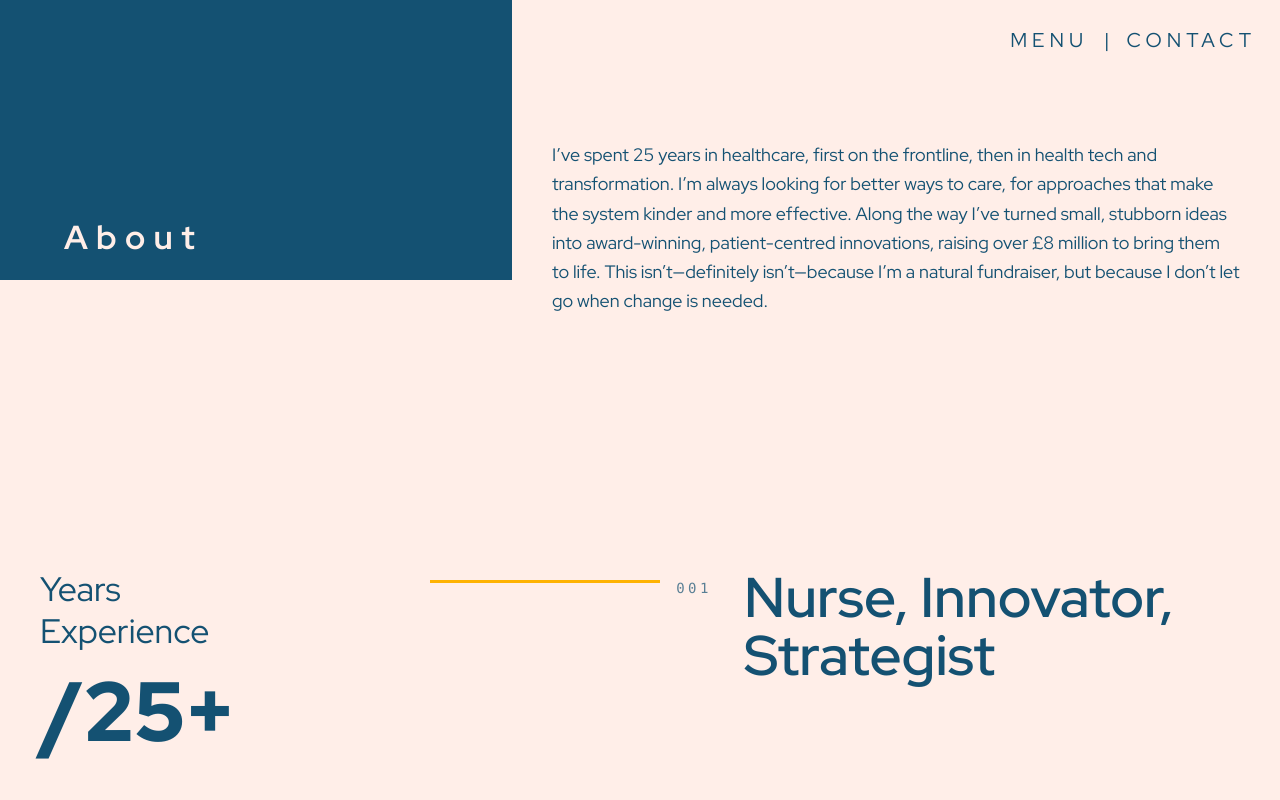
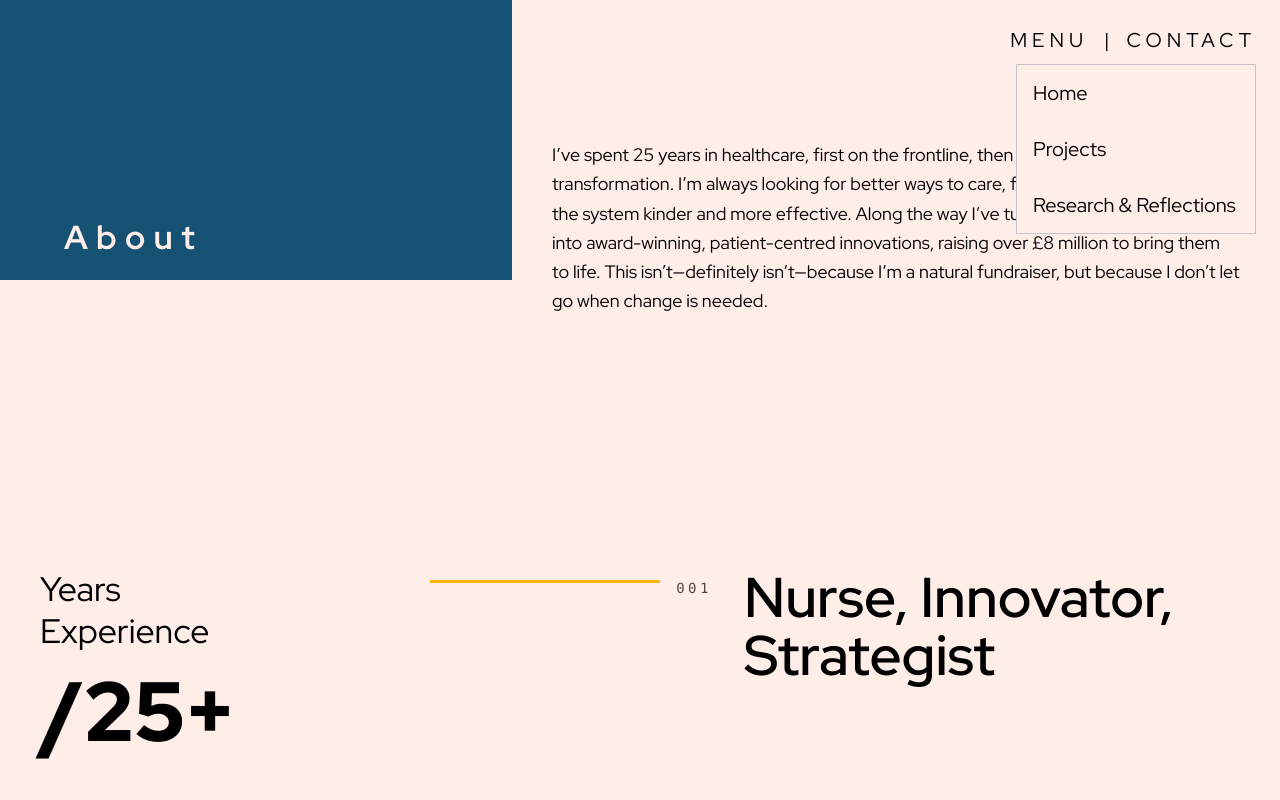
Before and after one commit to claudianeill1/venetia-site, a Next.js app: page /about in a window 1280 px wide. Both pictures are taken after a click on the button "MENU". Shown: the top 800 px of the page. Built offline with nearby package versions, Linux system fonts and the light colour scheme; a web font is replaced by a local one.

Commit message:
about complete

```diff
--- a/app/about/page.js
+++ b/app/about/page.js
@@ -6,7 +6,7 @@ import { useEffect, useRef, useState } from "react";
 export default function AboutPage() {
   const footerBandHeight = "15vh";
 
-  // MENU
+  // MENU: click to open; outside-click / Esc to close
   const [menuOpen, setMenuOpen] = useState(false);
   const menuRef = useRef(null);
 
@@ -28,17 +28,12 @@ export default function AboutPage() {
 
   return (
     <main
-      className="relative min-h-[100dvh] bg-[var(--bg)] text-[var(--fg)] overflow-x-clip"
+      className="relative min-h-[100dvh] bg-[var(--bg)] text-[var(--tg)] overflow-x-clip"
       style={{ fontFamily: "var(--font-redhat)" }}
     >
-      {/* ===== Sticky Top-right MENU / CONTACT ===== */}
+      {/* ===== MENU / CONTACT (click-only) ===== */}
       <header className="fixed top-6 right-6 z-30">
-        <div
-          ref={menuRef}
-          className="relative inline-block select-none"
-          onMouseEnter={() => setMenuOpen(true)}
-          onMouseLeave={() => setMenuOpen(false)}
-        >
+        <div ref={menuRef} className="relative inline-block select-none">
           <nav className="flex items-center gap-3 uppercase tracking-[0.25em] text-[18px] md:text-[20px]">
             <button
               type="button"
@@ -50,7 +45,9 @@ export default function AboutPage() {
               MENU
             </button>
             <span>|</span>
-            <a className="hover:opacity-80" href="#contact">CONTACT</a>
+            <a className="hover:opacity-80 text-[var(--tg)]" href="#contact">
+              CONTACT
+            </a>
           </nav>
 
           <div
@@ -60,23 +57,35 @@ export default function AboutPage() {
             }`}
             style={{
               background: "var(--bg)",
-              color: "var(--fg)",
+              color: "var(--tg)", // text colour -> --tg
               borderColor: "color-mix(in srgb, var(--fg) 25%, transparent)",
             }}
           >
-            <a className="block px-4 py-3 hover:opacity-80 hover:underline decoration-[0.5px] underline-offset-4" href="/" role="menuitem" onClick={() => setMenuOpen(false)}>Home</a>
-            <a className="block px-4 py-3 hover:opacity-80 hover:underline decoration-[0.5px] underline-offset-4" href="/#projects" role="menuitem" onClick={() => setMenuOpen(false)}>Projects</a>
-            <a className="block px-4 py-3 hover:opacity-80 hover:underline decoration-[0.5px] underline-offset-4" href="/#research" role="menuitem" onClick={() => setMenuOpen(false)}>Research &amp; Reflections</a>
+            {[
+              { href: "/", label: "Home" },
+              { href: "/#projects", label: "Projects" },
+              { href: "/#research", label: "Research & Reflections" },
+            ].map((item) => (
+              <a
+                key={item.href}
+                className="block px-4 py-3 hover:opacity-80 hover:underline decoration-[0.5px] underline-offset-4 text-[var(--tg)]"
+                href={item.href}
+                role="menuitem"
+                onClick={() => setMenuOpen(false)}
+              >
+                {item.label}
+              </a>
+            ))}
           </div>
         </div>
       </header>
 
-      {/* ===== Blue header block with "About" + intro text ===== */}
+      {/* ===== Hero ===== */}
       <section className="relative z-10 flex flex-col md:flex-row">
         {/* Blue block */}
         <div
           className="relative flex-shrink-0 w-full md:w-[40vw] h-[28vh] md:h-[35vh]"
-          style={{ background: "var(--fg)" }}
+          style={{ background: "var(--fg)" }} // background stays on --fg
         >
           <h1
             className="absolute left-[5vw] bottom-[2vh] font-bold tracking-[0.25em]"
@@ -86,12 +95,9 @@ export default function AboutPage() {
           </h1>
         </div>
 
-        {/* Text block beside / below the blue block */}
-        <div
-          className="flex items-center w-full md:flex-1 px-6 md:px-10 py-6 md:py-35"
-          style={{ height: "auto", minHeight: "unset" }}
-        >
-          <p className="max-w-none md:max-w-[60vw] text-[16px] md:text-[18px] leading-relaxed" style={{ color:"var(--fg)" }}>
+        {/* Intro text (monochrome -> --tg) */}
+        <div className="flex items-center w-full md:flex-1 px-6 md:px-10 py-6 md:py-35">
+          <p className="max-w-none md:max-w-[60vw] text-[16px] md:text-[18px] leading-relaxed text-[var(--tg)]">
             I’ve spent 25 years in healthcare, first on the frontline, then in health tech
             and transformation. I’m always looking for better ways to care, for approaches
             that make the system kinder and more effective. Along the way I’ve turned small,
@@ -102,7 +108,7 @@ export default function AboutPage() {
         </div>
       </section>
 
-      {/* ===== Rows layout (mobile: single column, desktop: 3 columns) ===== */}
+      {/* ===== Rows (monochrome copy on --tg; accent line stays) ===== */}
       <section className="relative z-10 mt-8 md:mt-12 w-full md:w-screen md:left-1/2 md:-translate-x-1/2">
         <div className="mx-auto w-full max-w-[1400px] px-4 sm:px-6 md:px-10">
           {[
@@ -111,8 +117,8 @@ export default function AboutPage() {
               label: ["Years", "Experience"],
               metric: "/25+",
               right: (
-                <h2 className="font-semibold leading-[1.05] text-[clamp(26px,5vw,56px)]">
-                  Nurse, Innovator,<br/>Strategist
+                <h2 className="font-semibold leading-[1.05] text-[clamp(26px,5vw,56px)] text-[var(--tg)]">
+                  Nurse, Innovator,<br />Strategist
                 </h2>
               ),
             },
@@ -121,7 +127,7 @@ export default function AboutPage() {
               label: ["Awards &", "Fellowships"],
               metric: "/10+",
               right: (
-                <div className="grid grid-cols-1 md:grid-cols-3 gap-x-12 gap-y-10">
+                <div className="grid grid-cols-1 md:grid-cols-3 gap-x-12 gap-y-10 text-[var(--tg)]">
                   <div>
                     <div className="font-mono tracking-wide mb-4 opacity-70">Awards</div>
                     <ul className="space-y-3">
@@ -148,7 +154,7 @@ export default function AboutPage() {
               label: ["Grants &", "Funding"],
               metric: "/£8mill+",
               right: (
-                <div className="grid grid-cols-1 sm:grid-cols-3 gap-x-12 gap-y-6">
+                <div className="grid grid-cols-1 sm:grid-cols-3 gap-x-12 gap-y-6 text-[var(--tg)]">
                   <div><div className="opacity-70">NIHR</div><div className="font-mono">/2</div></div>
                   <div><div className="opacity-70">SBRI</div><div className="font-mono">/1</div></div>
                   <div><div className="opacity-70">Health Foundation</div><div className="font-mono">/1</div></div>
@@ -161,7 +167,7 @@ export default function AboutPage() {
               label: ["Publications &", "Editorials"],
               metric: "/9+",
               right: (
-                <em className="font-semibold not-italic md:italic">
+                <em className="font-semibold not-italic md:italic text-[var(--tg)]">
                   List these with a hyperlink
                 </em>
               ),
@@ -173,6 +179,7 @@ export default function AboutPage() {
                 grid py-10 md:py-16 border-t first:border-t-0
                 gap-y-4 md:gap-y-0 md:gap-x-8
                 md:[grid-template-columns:minmax(220px,28vw)_minmax(160px,22vw)_1fr]
+                text-[var(--tg)]
               "
               style={{
                 borderColor: "color-mix(in srgb, var(--fg) 20%, transparent)",
@@ -181,17 +188,19 @@ export default function AboutPage() {
               {/* LEFT: label + metric */}
               <div>
                 <div className="text-[clamp(20px,5vw,34px)] leading-tight">
-                  {row.label.map((l) => <div key={l}>{l}</div>)}
+                  {row.label.map((l) => (
+                    <div key={l}>{l}</div>
+                  ))}
                 </div>
                 <div className="mt-2 md:mt-4 text-[clamp(32px,10vw,84px)] font-black leading-none">
                   {row.metric}
                 </div>
 
-                {/* Mobile only: small top-aligned rule */}
+                {/* Mobile-only small rule */}
                 <div className="mt-3 h-[2px] w-16 bg-[var(--accent)] md:hidden" />
               </div>
 
-              {/* MIDDLE: yellow rule + index (desktop only, top-aligned) */}
+              {/* MIDDLE: accent rule + index (top aligned, desktop only) */}
               <div className="hidden md:flex items-start pt-3">
                 <span className="h-[3px] w-full self-start" style={{ background: "var(--accent)" }} />
                 <span className="ml-4 mt-[-2px] font-mono tracking-[0.25em] text-sm opacity-70">
@@ -200,23 +209,23 @@ export default function AboutPage() {
               </div>
 
               {/* RIGHT: content */}
-              <div>{row.right}</div>
+              <div className="text-[var(--tg)]">{row.right}</div>
             </div>
           ))}
         </div>
       </section>
 
-      {/* ===== Footer band + footer ===== */}
+      {/* ===== Footer ===== */}
       <section id="contact" className="relative" style={{ height: footerBandHeight, background: "var(--bg)" }} />
       <footer className="relative">
         <div className="w-full bg-[var(--fg)] text-[var(--bg)]">
           <div className="mx-auto max-w-6xl px-6 py-8 text-center text-[11px] tracking-[0.25em] uppercase">
             <nav className="space-x-6">
-              <a className="hover:opacity-80" href="#linkedin">LinkedIn</a>
+              <a className="hover:opacity-80 text-[var(--bg)]" href="#linkedin">LinkedIn</a>
               <span>|</span>
-              <a className="hover:opacity-80" href="#substack">Substack</a>
+              <a className="hover:opacity-80 text-[var(--bg)]" href="#substack">Substack</a>
               <span>|</span>
-              <a className="hover:opacity-80" href="#contact">Contact</a>
+              <a className="hover:opacity-80 text-[var(--bg)]" href="#contact">Contact</a>
             </nav>
             <div className="mt-3 opacity-90">
               Terms &amp; Conditions <span className="mx-2">|</span> Cookie Policy{" "}
--- a/app/globals.css
+++ b/app/globals.css
@@ -8,6 +8,7 @@
   --text-title: 40px;
   --bg:#FFEEE8;
   --fg:#145172;
+  --tg:#000000;
   --accent:#FEB202;
   --muted:#FE3902;
 }
```
